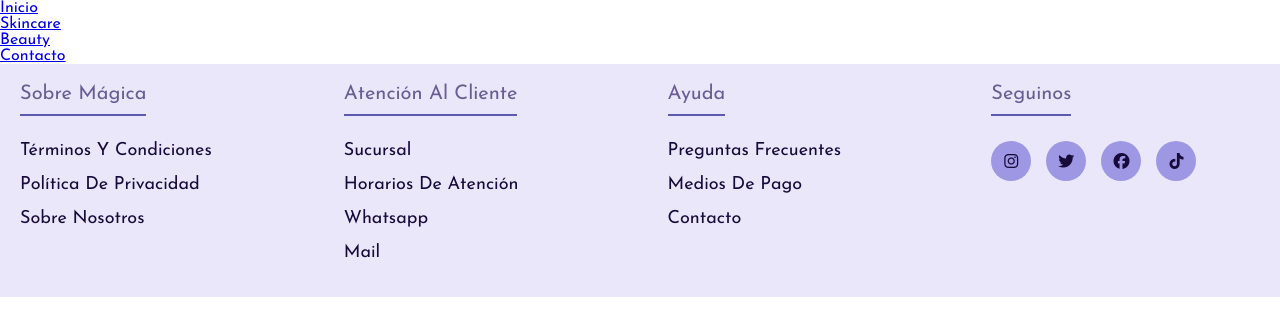
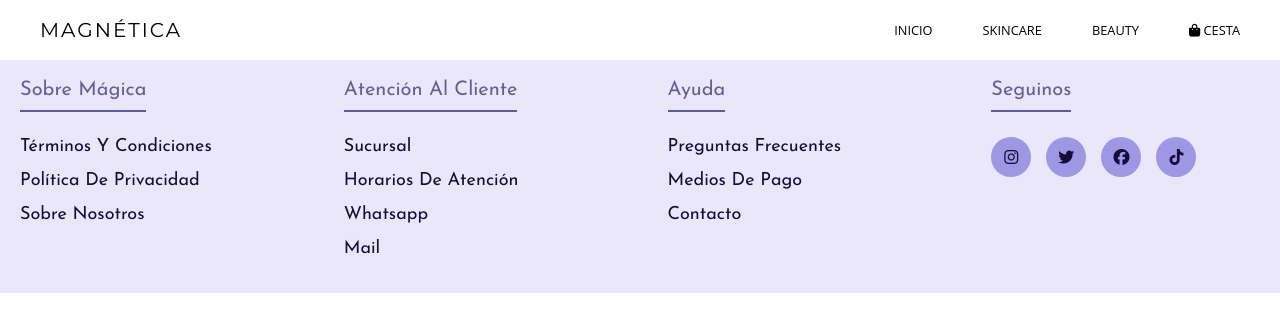
Before and after one commit to sbarreto10/proyecto-web-beauty, a plain HTML site: page index.html in a window 1280 px wide. Drawn offline with Linux system fonts and the light colour scheme; a web font is replaced by a local one.

Commit message:
se añadió el navbar

```diff
--- a/index.html
+++ b/index.html
@@ -6,6 +6,7 @@
     <meta name="viewport" content="width=device-width, initial-scale=1.0">
     <title>Mágica</title>
     <link rel="icon" type="image/png" sizes="32x32" href="img/favicon-32x32.png">
+    <link href="https://fonts.googleapis.com/css2?family=Montserrat:wght@400;700&display=swap" rel="stylesheet">
     <!--iconos de red social-->
     <script src="https://kit.fontawesome.com/a8656677c2.js" crossorigin="anonymous"></script>
 
@@ -14,23 +15,29 @@
 
 
 <body>
-    <header>
-        <nav>
+    <header class="header">
+        <nav class="nav">
             <div>
                 <!-- logo -->
+                <a href="/">
+                    <span class="logo-text">MAGNÉTICA</span>
+                </a>
             </div>
-            <ul class=" nav-links">
+            <ul class="nav-links">
                 <li>
-                    <a href="#">Inicio</a>
+                    <a href="#">INICIO</a>
                 </li>
                 <li>
-                    <a href="#">Skincare</a>
+                    <a href="#">SKINCARE</a>
                 </li>
                 <li>
-                    <a href="#">Beauty</a>
+                    <a href="#">BEAUTY</a>
                 </li>
                 <li>
-                    <a href="#">Contacto</a>
+                    <a href="#">
+                        <i class="fa fa-shopping-bag" aria-hidden="true"></i>
+                        <span>CESTA</span>
+                    </a>
                 </li>
             </ul>
         </nav>
--- a/static/style.css
+++ b/static/style.css
@@ -9,6 +9,49 @@
     list-style: none;
 }
 
+.header{
+    background-color: white;
+    position: sticky;
+    top: 0;
+    left: 0;
+    width: 100%;
+    z-index: 9999;
+}
+
+a{
+    text-decoration: none;
+}
+
+.logo-text{
+    background-color:transparent;
+    color: black;
+    font-family: 'Montserrat',sans-serif;
+    font-size: 125%;
+    letter-spacing: 2px;
+}
+
+nav{
+    display: flex;
+    justify-content: space-between;
+    align-items: center;
+    height: 60px;
+    padding: 0px 40px;
+}
+
+.nav-links{
+    display: flex;
+    list-style: none;
+    gap: 50px;
+    text-decoration: none;
+    color: white;
+}
+
+.nav-links a{
+    color: black;
+    font-family: 'Open Sans', sans-serif;
+    font-size: 80%;
+    /*font-weight: bold;*/
+}
 
 body {
     font-family: "Josefin Sans";
@@ -31,8 +74,6 @@ body {
     padding: 20px 0;
 
 }
-
-
 
 .footer-links {
     width: 100%;
```
Also changed, not shown: static/img/MAGNÉTICA.png (added), static/img/shoppingbag_5096.png (added).
